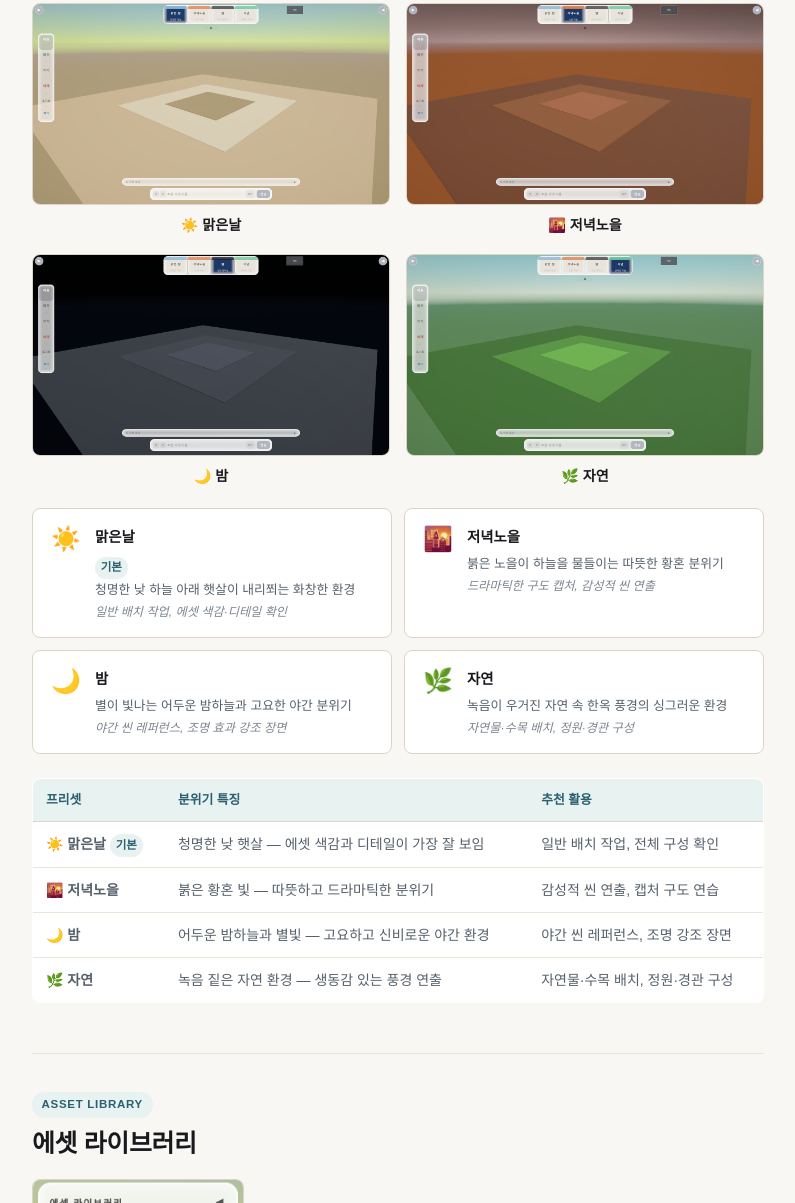
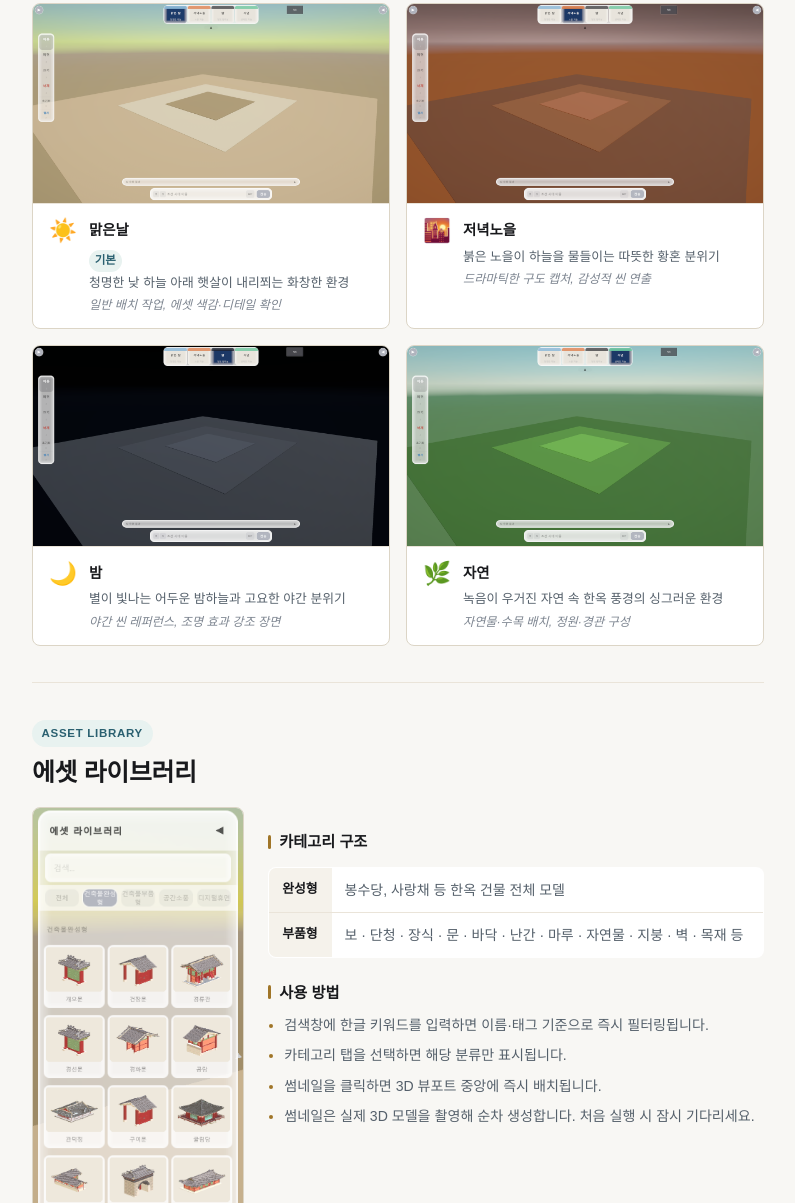
Before and after one commit to Chunbae-A/HanokBuilder-guide, a plain HTML site: page index.html in a window 1280 px wide. Shown: the part 4422-5625 px from the top of the page, without its empty margins (264-1059 px from the left). Drawn offline with Linux system fonts and the light colour scheme.

Commit message:
merge preset images into cards, remove redundant table
- remove separate preset-screenshots grid and the summary table
- integrate freeset1~4 images directly into each preset-card (image on top, info below)
- refactor .preset-card to column layout with .preset-card-img and .preset-card-body
- image displays at 16:9 aspect-ratio with object-fit:cover for consistent sizing

Co-Authored-By: Claude Sonnet 4.6 <noreply@anthropic.com>

```diff
--- a/index.html
+++ b/index.html
@@ -261,27 +261,10 @@
           <h2>배경 프리셋</h2>
           <p>화면 상단 중앙 패널에서 전환합니다. 배경은 교체되지만 사용자가 배치한 에셋은 그대로 유지됩니다.</p>
 
-          <div class="preset-screenshots">
-            <figure class="doc-figure">
-              <img src="assets/screenshots/freeset1.png" alt="맑은날 배경 프리셋 — 청명한 낮 하늘과 햇살" />
-              <figcaption>☀️ 맑은날</figcaption>
-            </figure>
-            <figure class="doc-figure">
-              <img src="assets/screenshots/freeset2.png" alt="저녁노을 배경 프리셋 — 붉은 황혼 분위기" />
-              <figcaption>🌇 저녁노을</figcaption>
-            </figure>
-            <figure class="doc-figure">
-              <img src="assets/screenshots/freeset3.png" alt="밤 배경 프리셋 — 어두운 밤하늘과 별빛" />
-              <figcaption>🌙 밤</figcaption>
-            </figure>
-            <figure class="doc-figure">
-              <img src="assets/screenshots/freeset4.png" alt="자연 배경 프리셋 — 녹음 우거진 자연 풍경" />
-              <figcaption>🌿 자연</figcaption>
-            </figure>
-          </div>
-
           <div class="preset-grid">
             <div class="preset-card">
+              <img class="preset-card-img" src="assets/screenshots/freeset1.png" alt="맑은날 배경 프리셋 — 청명한 낮 하늘과 햇살" />
+              <div class="preset-card-body">
                 <div class="preset-icon">☀️</div>
                 <div class="preset-info">
                   <strong>맑은날</strong>
@@ -290,7 +273,10 @@
                   <p class="preset-use">일반 배치 작업, 에셋 색감·디테일 확인</p>
                 </div>
               </div>
+            </div>
             <div class="preset-card">
+              <img class="preset-card-img" src="assets/screenshots/freeset2.png" alt="저녁노을 배경 프리셋 — 붉은 황혼 분위기" />
+              <div class="preset-card-body">
                 <div class="preset-icon">🌇</div>
                 <div class="preset-info">
                   <strong>저녁노을</strong>
@@ -298,7 +284,10 @@
                   <p class="preset-use">드라마틱한 구도 캡처, 감성적 씬 연출</p>
                 </div>
               </div>
+            </div>
             <div class="preset-card">
+              <img class="preset-card-img" src="assets/screenshots/freeset3.png" alt="밤 배경 프리셋 — 어두운 밤하늘과 별빛" />
+              <div class="preset-card-body">
                 <div class="preset-icon">🌙</div>
                 <div class="preset-info">
                   <strong>밤</strong>
@@ -306,7 +295,10 @@
                   <p class="preset-use">야간 씬 레퍼런스, 조명 효과 강조 장면</p>
                 </div>
               </div>
+            </div>
             <div class="preset-card">
+              <img class="preset-card-img" src="assets/screenshots/freeset4.png" alt="자연 배경 프리셋 — 녹음 우거진 자연 풍경" />
+              <div class="preset-card-body">
                 <div class="preset-icon">🌿</div>
                 <div class="preset-info">
                   <strong>자연</strong>
@@ -315,38 +307,7 @@
                 </div>
               </div>
             </div>
-
-          <table class="doc-table" style="margin-top:24px">
-            <thead>
-              <tr>
-                <th>프리셋</th>
-                <th>분위기 특징</th>
-                <th>추천 활용</th>
-              </tr>
-            </thead>
-            <tbody>
-              <tr>
-                <td><strong>☀️ 맑은날</strong> <span class="badge">기본</span></td>
-                <td>청명한 낮 햇살 — 에셋 색감과 디테일이 가장 잘 보임</td>
-                <td>일반 배치 작업, 전체 구성 확인</td>
-              </tr>
-              <tr>
-                <td><strong>🌇 저녁노을</strong></td>
-                <td>붉은 황혼 빛 — 따뜻하고 드라마틱한 분위기</td>
-                <td>감성적 씬 연출, 캡처 구도 연습</td>
-              </tr>
-              <tr>
-                <td><strong>🌙 밤</strong></td>
-                <td>어두운 밤하늘과 별빛 — 고요하고 신비로운 야간 환경</td>
-                <td>야간 씬 레퍼런스, 조명 강조 장면</td>
-              </tr>
-              <tr>
-                <td><strong>🌿 자연</strong></td>
-                <td>녹음 짙은 자연 환경 — 생동감 있는 풍경 연출</td>
-                <td>자연물·수목 배치, 정원·경관 구성</td>
-              </tr>
-            </tbody>
-          </table>
+          </div>
         </section>
 
         <!-- ── 에셋 라이브러리 ── -->
--- a/styles.css
+++ b/styles.css
@@ -324,22 +324,35 @@ p:last-child { margin-bottom: 0; }
 .preset-grid {
   display: grid;
   grid-template-columns: repeat(2, 1fr);
-  gap: 12px;
+  gap: 16px;
   margin: 20px 0 0;
 }
 .preset-card {
   display: flex;
-  gap: 14px;
-  align-items: flex-start;
-  padding: 16px 18px;
+  flex-direction: column;
   border: 1px solid var(--line);
   border-radius: var(--radius);
   background: var(--surface);
+  overflow: hidden;
   transition: border-color 0.15s, box-shadow 0.15s;
 }
-.preset-card:hover { border-color: var(--brand-light); box-shadow: 0 2px 10px rgba(0,0,0,0.06); }
+.preset-card:hover { border-color: var(--brand-light); box-shadow: 0 4px 16px rgba(0,0,0,0.08); }
+.preset-card-img {
+  width: 100%;
+  aspect-ratio: 16 / 9;
+  object-fit: cover;
+  display: block;
+  border-bottom: 1px solid var(--line-soft);
+  border-radius: 0;
+}
+.preset-card-body {
+  display: flex;
+  gap: 12px;
+  align-items: flex-start;
+  padding: 14px 16px;
+}
 .preset-icon {
-  font-size: 1.5rem;
+  font-size: 1.4rem;
   line-height: 1;
   flex-shrink: 0;
   margin-top: 2px;
```
Lines whose indentation alone changed are shown as unchanged.
